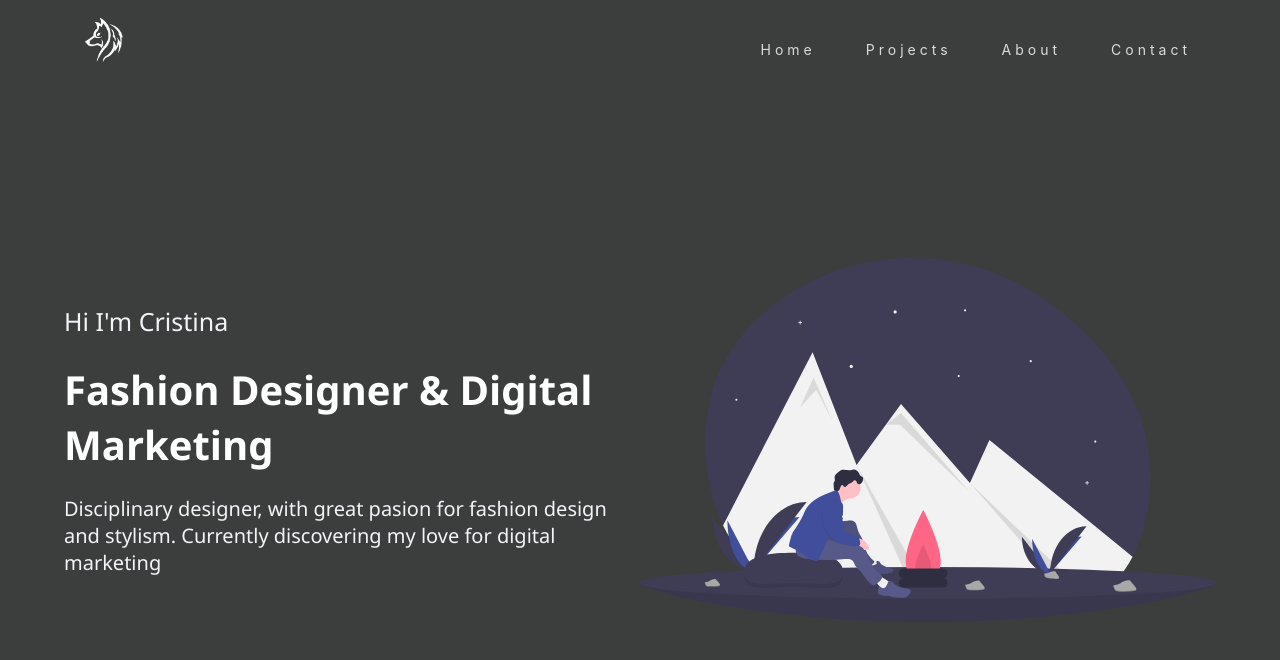
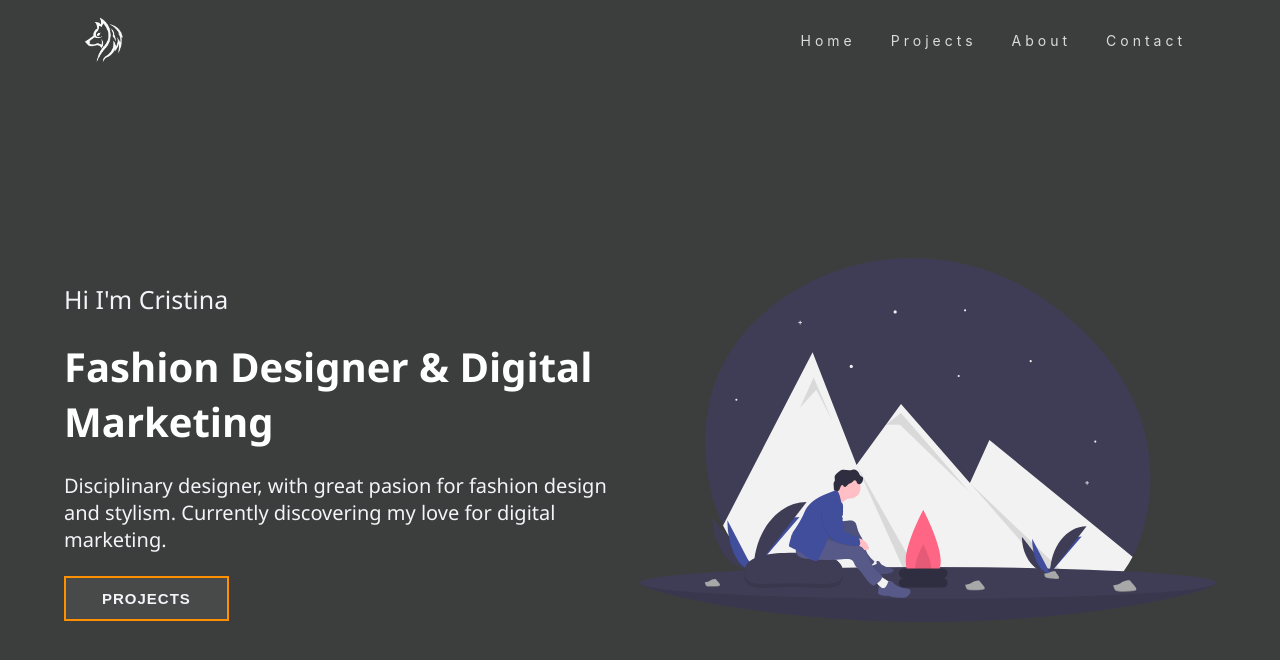
Before and after one commit to Raylegh/Portfolio, a React (Create React App) app: page / in a window 1280 px wide. Shown: the top 660 px of the page. Built offline with nearby package versions, Linux system fonts and the light colour scheme.

Commit message:
nav-bar-effect

```diff
--- a/src/components/MainSection.css
+++ b/src/components/MainSection.css
@@ -22,7 +22,6 @@
 
 .main-about h3{
     font-size: 25px;
-    color: (var(--main-txt));
     margin: 4%;
     margin-left: 0;
     font-weight: normal;
@@ -43,6 +42,21 @@
     margin-left: 0%;
 }
 
+.main-about button{
+    padding: 12px 36px;
+    /* margin: 15px 0; */
+    color:  var(--main-txt);
+    border-color: var(--main-butt);
+    border-style: solid;
+    border-width: 2px;
+    text-transform: uppercase;
+    font-size: 15px;
+    font-weight: bold;
+    letter-spacing: 1px;
+    background: #797e7e31;
+    cursor: pointer;
+}
+
 .main-photo{
     overflow: hidden;
     height: auto;
@@ -51,3 +65,9 @@
     display: flex;
     width: 100%;
 }
+
+/*  ANIMATIONS */
+
+.main-about button:hover{
+    color: var(--main-butt);
+}
--- a/src/components/MainSection.js
+++ b/src/components/MainSection.js
@@ -7,7 +7,8 @@ function Mainwindows(){
             <div class="main-about">
                 <h3>Hi I'm Cristina</h3>
                 <h1>Fashion Designer & Digital Marketing</h1>
-                <p>Disciplinary designer, with great pasion for fashion design and stylism. Currently discovering my love for digital marketing</p>
+                <p>Disciplinary designer, with great pasion for fashion design and stylism. Currently discovering my love for digital marketing.</p>
+                <button>Projects</button>
             </div>
             <div className="main-photo">
                 <img src="/images/main.svg" alt=""/>
--- a/src/components/Navbar.css
+++ b/src/components/Navbar.css
@@ -2,6 +2,7 @@
     --nav-width: 10vh;
     --nav-bg: #3c3d3d;
     --nav-text-color: #dbdbdb;
+    --main-butt:  #ff9100;
 }
 
 .nav-bar{
@@ -50,19 +51,22 @@
 .nav-links{
     display: flex;
     justify-content: space-around;
+    align-items: center;
 }
 
 .nav-item{
     list-style: none;
+    margin-right: 25px;
 }
 
-.nav-item a{
+.nav-item-cool{
     color: var(--nav-text-color);
-    margin: 25px;
-    display: flex;
+    padding: 5px;
+    position: relative;
+    display: block;
     text-decoration: none;
+    text-align: center;
     letter-spacing: 4px;
-    font-weight: normal;
     font-size: 14px;
 }
 
@@ -77,7 +81,29 @@
     background-color: #effcfc;
     margin: 5px;
     /* transition back to the animation */
-    transition: all 0.3s ease-out;
+}
+
+/* Hover and animations */
+
+.nav-item-cool::before{
+    content: '';
+    position: absolute;
+    bottom: 0;
+    left: 0;
+    width: 100px;
+    height: 2px;
+    background: var(--main-butt);
+    overflow: hidden;
+    z-index: -1;
+    transform: scaleX(0);
+    transform-origin: right;
+    transition: transform .5s;
+}
+
+.nav-item-cool:hover::before{
+    transform: scaleX(1);
+    transform-origin: left;
+    z-index: 0;
 }
 
 /* --- NAV MENU ANIMATION --- */
--- a/src/components/Navbar.js
+++ b/src/components/Navbar.js
@@ -40,7 +40,7 @@ function NavObjects(props){
 function Navitem(props){
     return(
         <li className="nav-item">
-            <a href="#">
+            <a className="nav-item-cool" href="#">
                 {props.tittle}
             </a>
         </li>
```
Also changed, not shown: 1 other file (tests, documents, lock files or other folders).
